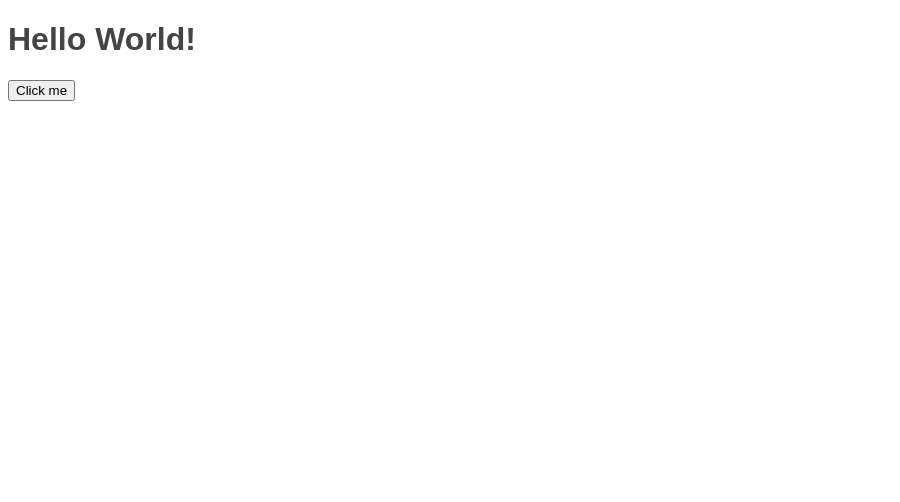
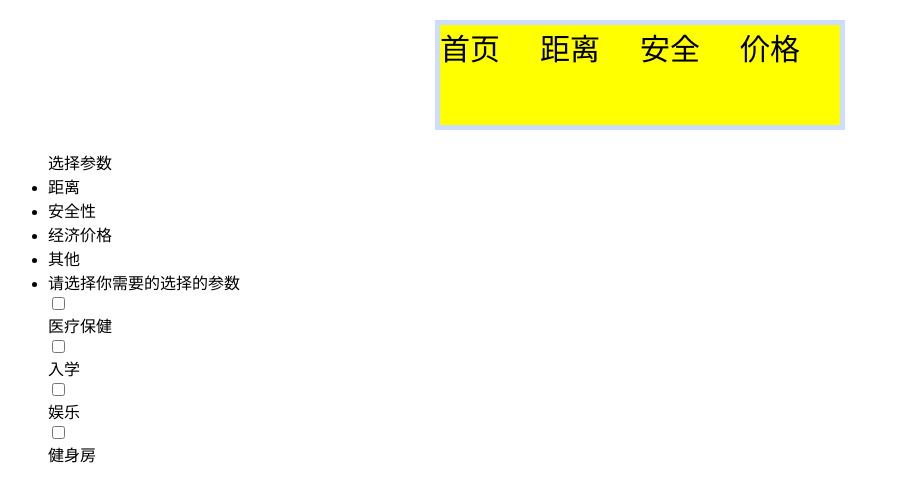
Before and after one commit to goldironhack/IH-Project-2018-5ae18dc069a1d90014344e5e_webapp_phase1, a plain HTML site: page index.html in a window 1280 px wide. Shown: the whole page, without its empty margins (0-900 px from the left). Drawn offline with Linux system fonts and the light colour scheme.

Commit message:
Automatic commit. Done before go to queltrics

```diff
--- a/index.html
+++ b/index.html
@@ -6,10 +6,25 @@
     <link rel="stylesheet" href="style.css">
 </head>
 <body>
-    <div class="container">
-        <h1>Hello World!</h1>
-        <button id="btn">Click me</button>
-    </div>
-    <script src="index.js"></script>
+    <div id="Title">
+	<div class="t">首页</div>
+	<div class="t">距离</div>
+	<div class="t">安全</div>
+	<div class="t">价格</div></div>
+	</div>
+<div id="canshu">
+		<ul>选择参数
+		<li class="choice">距离</li>
+		<li class="choice">安全性</li>
+		<li class="choice">经济价格</li>
+		<li class="choice" >其他</li>
+		<li class="choice">请选择你需要的选择的参数
+<input type="checkbox" class="A">医疗保健
+<input type="checkbox" class="A">入学
+<input type="checkbox" class="A">娱乐
+<input type="checkbox" class="A">健身房
+		</li>
+		</ul>
+	</div>
 </body>
 </html>
--- a/style.css
+++ b/style.css
@@ -1,9 +1,27 @@
-body {
-    color: #444;
-    font-family: Arial, sans-serif;
-}
-
-.container {
-    width: 100%;
-    max-width: 960px;
-}
+     #Title{
+     	height: 100px;
+     	width: 400px;
+     	margin:20px auto;
+     	border: 5px solid #cdf;
+     }
+     .t{
+     	font-size: 30px;
+     	float: left;
+     	width: 100px;
+     	height: 100px;
+     	overflow: hidden;
+     	margin:0 auto;
+     	background-color: yellow;
+     }
+     .canshu{
+     	height: 300px;
+     	width: 50px;
+     	font-size: 30px;
+     }
+     #choice{
+     	margin: 60px auto;
+        padding-bottom: 40px;
+     }
+     .A{
+	display: block;
+     }
```
Also changed, not shown: 1 other file.
